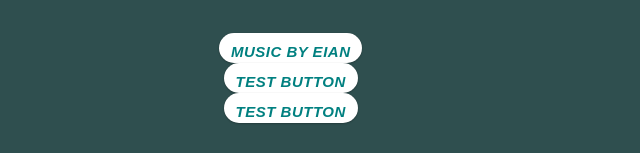
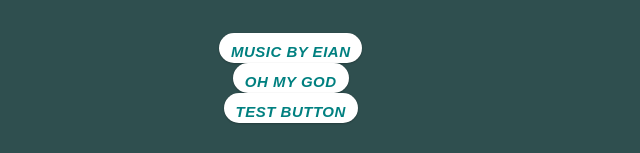
Before and after one commit to bobonlan/bobonlan.github.io, a React (Vite) app: page /cool-links in a window 1280 px wide. Shown: the part 130-283 px from the top of the page, without its empty margins (0-640 px from the left). Built offline with nearby package versions, Linux system fonts and the light colour scheme.

Commit message:
joe cappa link added

```diff
--- a/src/routes/cool-links.jsx
+++ b/src/routes/cool-links.jsx
@@ -8,7 +8,11 @@ export default function Button3() {
         buttonName={"Music by Eian"}
         linkTo={"https://www.youtube.com/@eianklock"}
       />
-      <BasicButton buttonName={"Test Button"} />
+
+      <BasicButton
+        linkTo={"https://youtube.com/shorts/-ocizpRbV0o?si=437OPT1R_lobhtX1"}
+        buttonName={"Oh My God"}
+      />
       <BasicButton buttonName={"Test Button"} />
     </>
   );
```
